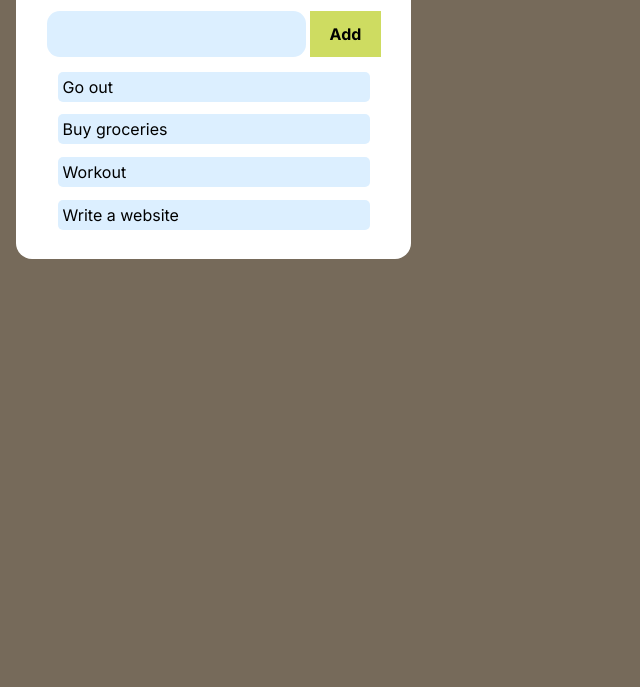
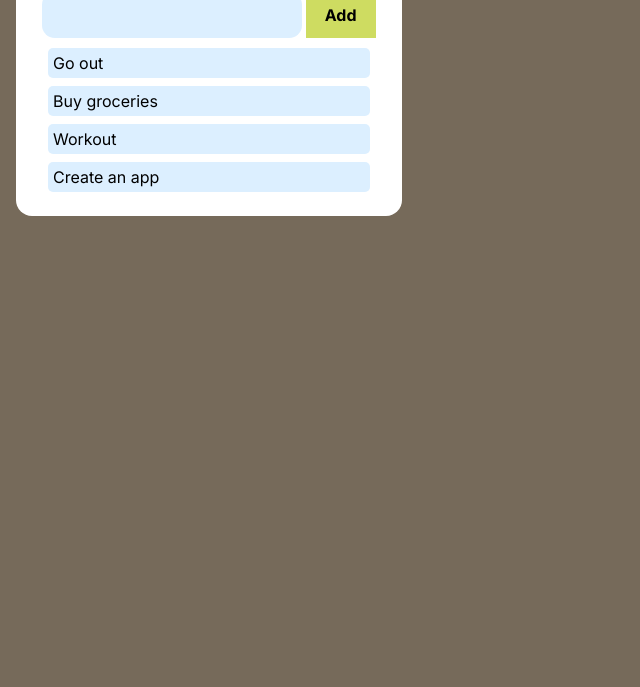
Before and after one commit to lucianoideh1/notesApp, a plain HTML site: page index.html in a window 1280 px wide. Shown: the part 113-800 px from the top of the page, without its empty margins (0-640 px from the left). Drawn offline with Linux system fonts and the light colour scheme.

Commit message:
made so there are not hardcoded tasks from html but rather from an array

```diff
--- a/index.html
+++ b/index.html
@@ -16,12 +16,9 @@
         <input id="input-field">
         <button id="add-btn">Add</button>
         </div>
-        <article id="tasks-container">
-            <p>Go out</p>
-            <p>Buy groceries</p>
-            <p>Workout</p>
-            <p>Write a website</p>
-        </article>
+
+        <div id="tasks-container" class="tasks-container">
+        </div>
 
     </div>
     <script src="index.js"></script>
--- a/index.js
+++ b/index.js
@@ -1,10 +1,18 @@
-// grab both input & btn
-// grab the article and append p's to it
 const inputField = document.getElementById('input-field')
 const addBtn = document.getElementById('add-btn')
 const tasksContainer = document.getElementById('tasks-container')
 
+let tasks = ["Go out","Buy groceries","Workout","Create an app"]
+let tasksEl = document.createElement('article')
+
+for(let i = 0 ;i < tasks.length;i++){
+tasksEl.innerHTML += `<p>${tasks[i]}</p>`
+}
+tasksContainer.append(tasksEl)
+
 addBtn.addEventListener("click",function(){
+    tasks.push(inputField.value)
+    localStorage.setItem("tasks",JSON.stringify(tasks))
     tasksContainer.innerHTML += `<p>${inputField.value}</p>`
     inputField.value = ""
 })
--- a/styles.css
+++ b/styles.css
@@ -23,7 +23,7 @@ body{
     border-radius: 1em;
 }
 .container *{
-margin: .8em ;
+margin: .5em ;
 }
 input{
     padding: .8em;
@@ -50,11 +50,15 @@ button:hover{
     background-color: rgb(220, 235, 109);
     cursor: pointer;
 }
-
+.tasks-container{
+margin-left: 0;
+margin-right: 0;
+}
 article p{
     padding: 5px;
     border-radius: 5px;
     background-color: #dcefff;
+    margin-left: 0;
 }
 .top-part{
     display: flex;
```
